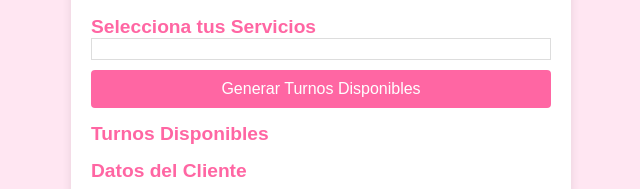
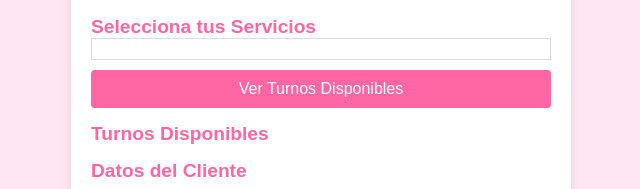
Before and after one commit to passa12/lodemica, a website: page index.html in a window 1280 px wide. Shown: the part 183-372 px from the top of the page, 319-959 px from the left. Drawn offline with Linux system fonts and the light colour scheme.

Commit message:
Update index.html

```diff
--- a/index.html
+++ b/index.html
@@ -112,7 +112,7 @@
       <h2>Selecciona tus Servicios</h2>
       <form id="servicio-form">
         <div id="servicio-container"></div>
-        <button type="submit">Generar Turnos Disponibles</button>
+        <button type="submit">Ver Turnos Disponibles</button>
       </form>
       <h2>Turnos Disponibles</h2>
       <div id="turnos-container"></div>
```
